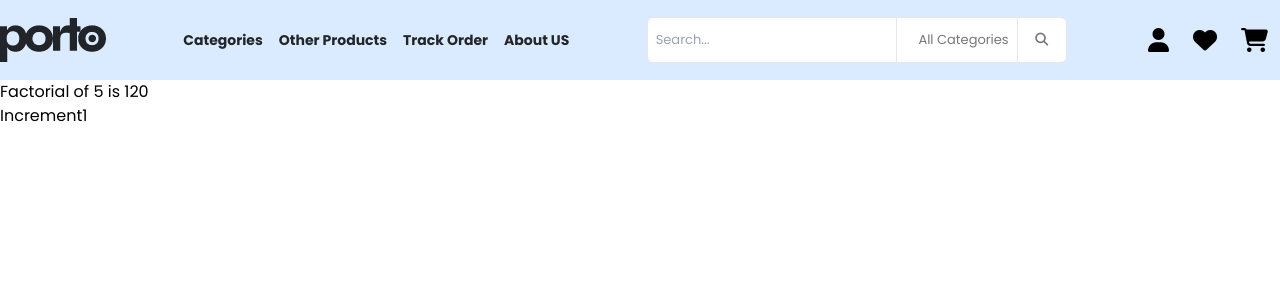
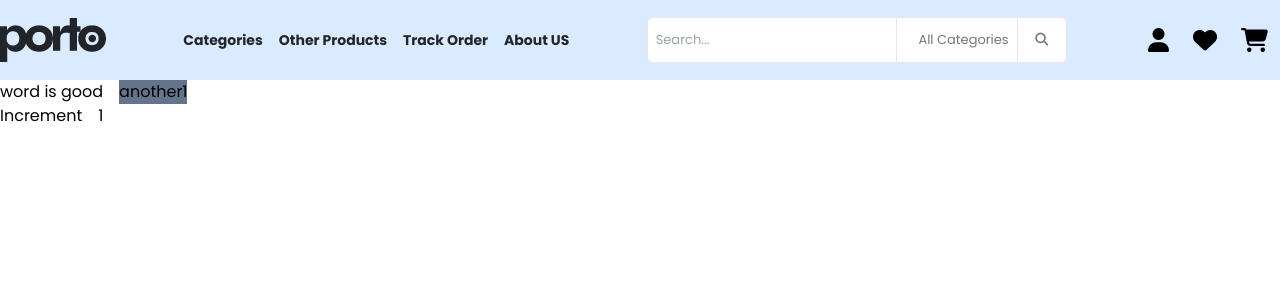
Before and after one commit to tayyab-ash/shop-sphere, a React (Vite) app: page / in a window 1280 px wide. Shown: the top 300 px of the page. Built offline with nearby package versions, Linux system fonts and the light colour scheme.

Commit message:
useCallback

```diff
--- a/src/App.jsx
+++ b/src/App.jsx
@@ -1,3 +1,4 @@
+import { useCallback, useState } from 'react';
 import './App.css'
 import Footer from './components/Layout/Footer';
 import Header from './components/Layout/Header'
@@ -9,16 +10,25 @@ import {
 
 
 function App() {
+  const [count, setCount] = useState(1);
+  const [word, setWord] = useState("good")
+
+  // const getWord = () => {
+  //   return "another" + count;
+  // }
+
+  const getWord = useCallback(() => {
+    return "another" + count;
+  } ,[count])
+
   return (
     <>
     <Router>
         <Header/>
-        <Footer/>
-      <Routes>
-      </Routes>
-
+        <Footer word={"good"} getWord={getWord} />
     </Router>
-
+    <button className='mr-4' onClick={() => setCount((prev) => prev + 1)}>Increment</button>
+      <span>{count}</span>
     </>
   )
 }
--- a/src/components/Layout/Footer.jsx
+++ b/src/components/Layout/Footer.jsx
@@ -1,45 +1,13 @@
-import React, { useEffect, useReducer , useRef, useMemo, useState} from 'react'
+import React, { useEffect, useReducer , useRef, useMemo, memo, useState} from 'react'
 
-
-
-const computeFactorial = (n) => {
-  if (n <= 1) return 1;
-  return n * computeFactorial(n - 1);
-
-};
-
-
-const ExpensiveComputation = ({ num, count }) => {
-  console.log('Component rendered');
-
-  // Factorial will be computed only 1 time
-  // const factorial = useMemo(() => {
-  //   console.log('Computing factorial...');
-  //   return computeFactorial(num)
-  // }, [num]);
-
-  // Factorial will be computed every time the component renders
-  const factorial = () => {
-    console.log('Computing factorial...');
-    return computeFactorial(num);
-  }
-
-  // use f"actorial()" instead of "factorial" in the line below when you want to compute factorial every time the component renders, i.e without useMemo.
-  return <div>Factorial of {num} is {factorial()}</div>;
-};
-
-
-function Footer() {
-  const [count, setCount] = useState(1);
-
-
+function Footer({word, getWord}) {
+  console.log("footer is rendered")
   return (
     <div>
-      <ExpensiveComputation num={5} count={count} />
-      <button onClick={() => setCount((prev) => prev + 1)}>Increment</button>
-      <span>{count}</span>
+      <span>word is {word}</span>
+      <button className='ml-4 bg-slate-500' onClick={()=> getWord()}>{getWord()}</button>
     </div>
   )
 }
 
-export default Footer
+export default memo(Footer)
```
